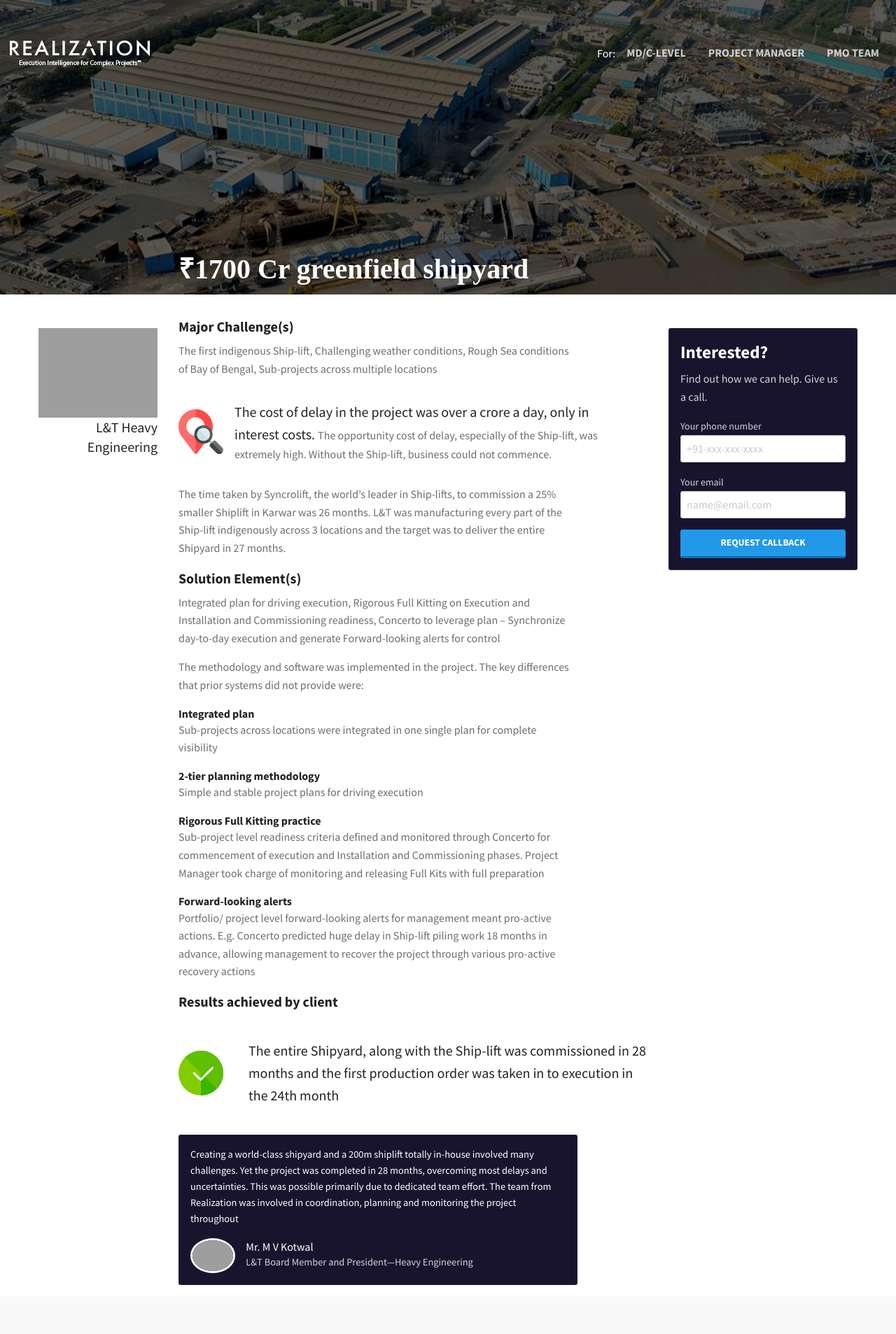
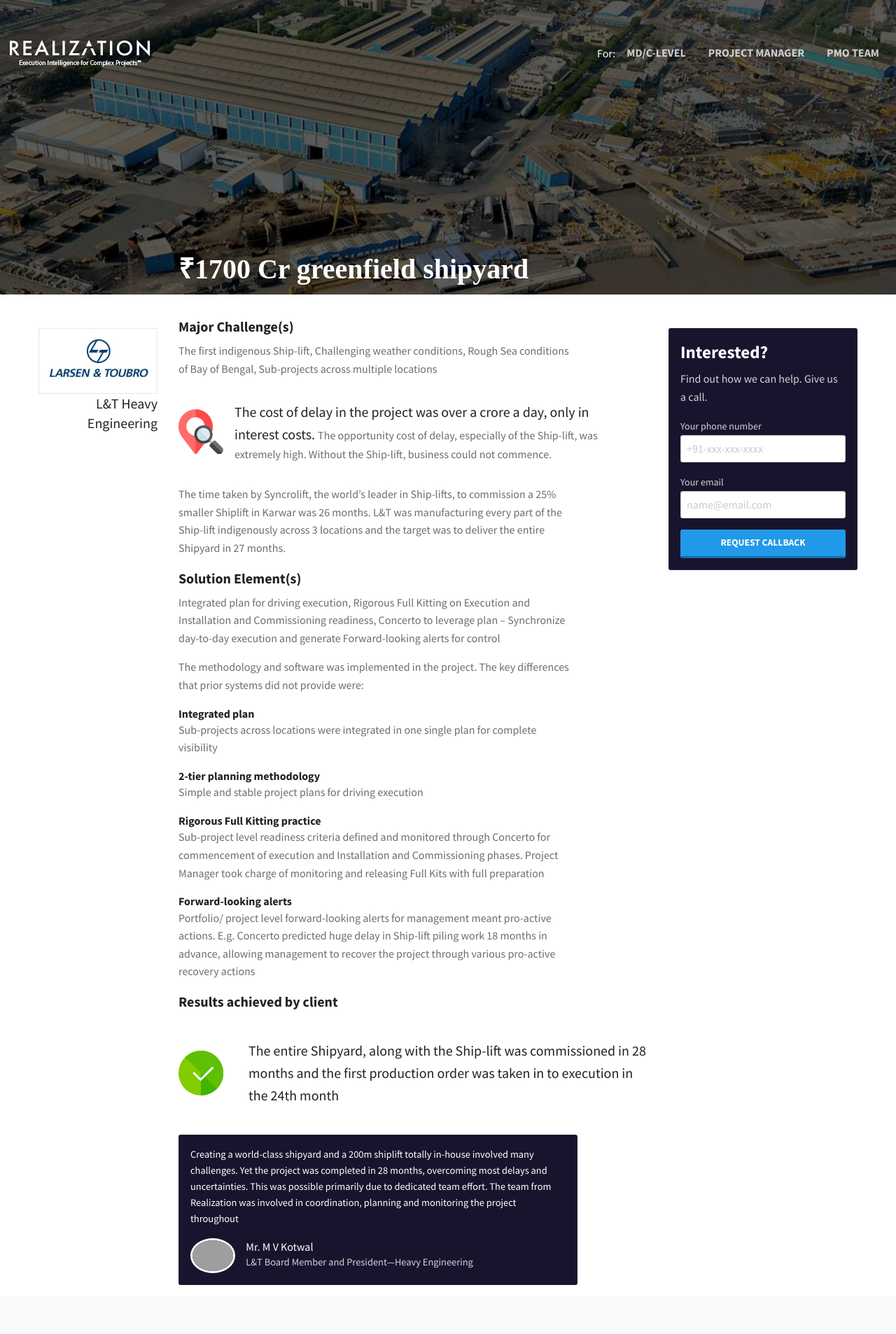
Before and after one commit to AdityaNayak/rz, a Jekyll site: the page built from _posts/2016-03-22-lt.md, in a window 1280 px wide. Shown: the top 1907 px of the page at 70% size. Built offline with Jekyll 4.4.1, drawn with Linux system fonts in a browser that asks for light colours; some web fonts are replaced; a style sheet for code colours, icons or effects is not loaded; grey boxes are pictures that could not be loaded.

Commit message:
fixing images

```diff
--- a/_posts/2016-03-22-lt.md
+++ b/_posts/2016-03-22-lt.md
@@ -4,7 +4,7 @@
 categories: jekyll update
 head: 4 ways L&T recovered a 5-month delay in a ₹ 1700 Cr. Shipyard project
 subhead: And made it operational in 28 mos - a new benchmark
-logo: lt.jpg
+logo: landt.jpg
 cover: landt.jpg
 company: L&T Heavy Engineering
 ---
```
Also changed, not shown: assets/img/logos/isgec.jpg (added), assets/img/logos/landt.jpg (added).
